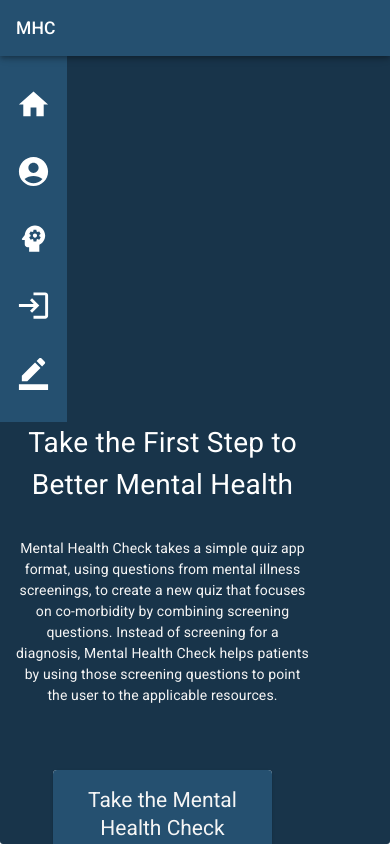
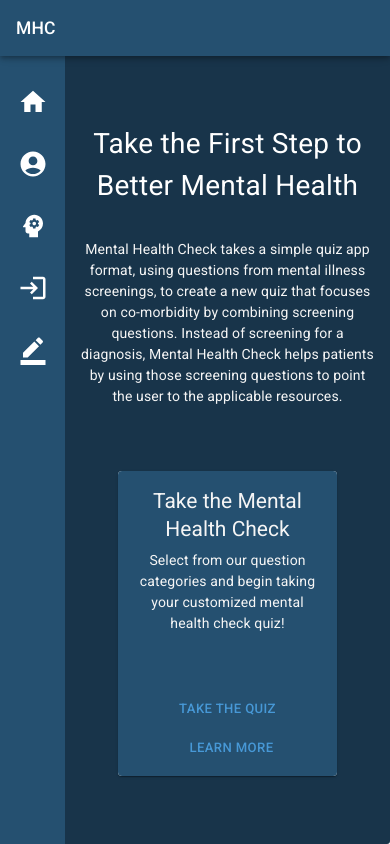
Before and after one commit to nitrotap/mental-health-check, a React (Create React App) app in the folder client/: page / in a window 390 px wide. Shown: the top 844 px of the page. Built offline with nearby package versions, Linux system fonts and the light colour scheme.

Commit message:
fixed responisve issue with sidebar

```diff
--- a/client/src/App.js
+++ b/client/src/App.js
@@ -49,6 +49,7 @@ const useStyles = makeStyles({
     color: 'white',
     padding: 0,
     display: 'flex',
+    wrap: 'nowrap',
     height: '100vh',
   },
   main: {
@@ -67,7 +68,7 @@ function App() {
           <Navbar />
           <div className={classes.root}>
           <Grid container className={classes.main}>
-            <Grid item sm={2}>
+            <Grid item xs={2}>
               <Leftbar />
             </Grid>
             <Grid item xs={10}>
--- a/client/src/components/Elements/Leftbar.js
+++ b/client/src/components/Elements/Leftbar.js
@@ -33,12 +33,16 @@ const useStyles = makeStyles((theme) => ({
         },
     },
     icon: {
-        fontSize: '35px !important',
         marginRight: theme.spacing(2),
         [theme.breakpoints.up('md')]: {
             fontSize: '40px !important',
         },
         [theme.breakpoints.down('sm')]: {
+            fontSize: '35px !important',
+            marginRight: 0,
+        },
+        [theme.breakpoints.down('sm')]: {
+            fontSize: '30px !important',
             marginRight: 0,
         },
     },
--- a/client/src/pages/Homepage.js
+++ b/client/src/pages/Homepage.js
@@ -15,6 +15,7 @@ const useStyles = makeStyles((theme) => ({
         justifyContent: 'center',
         alignItems: 'center',
         height: '100%',
+        width: '100%',
     },
     card: {
         backgroundColor: '#255070',
```
